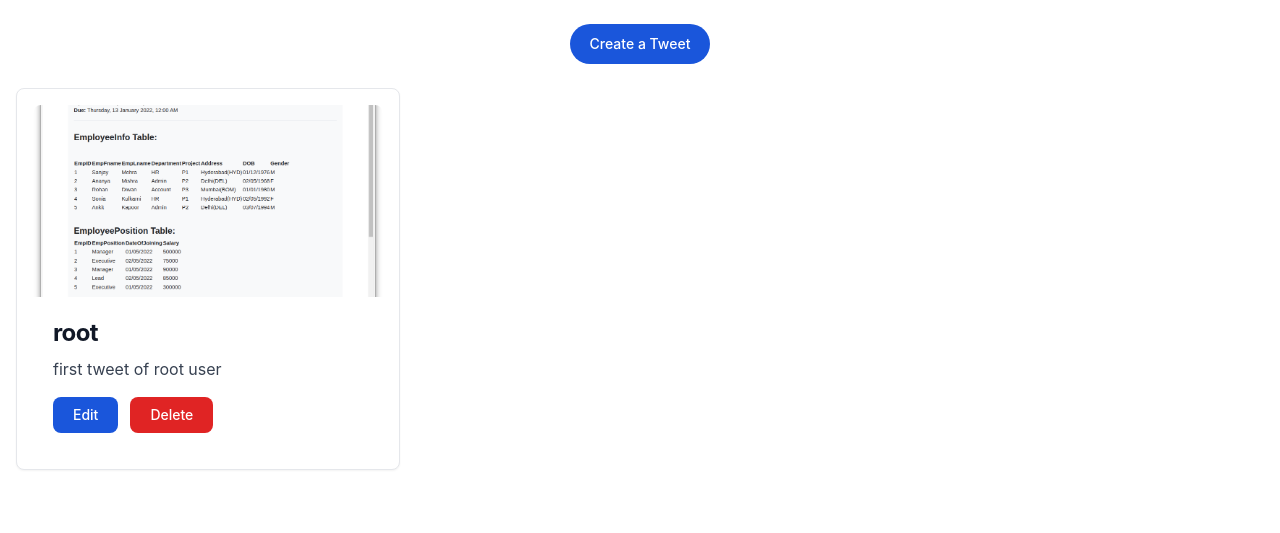
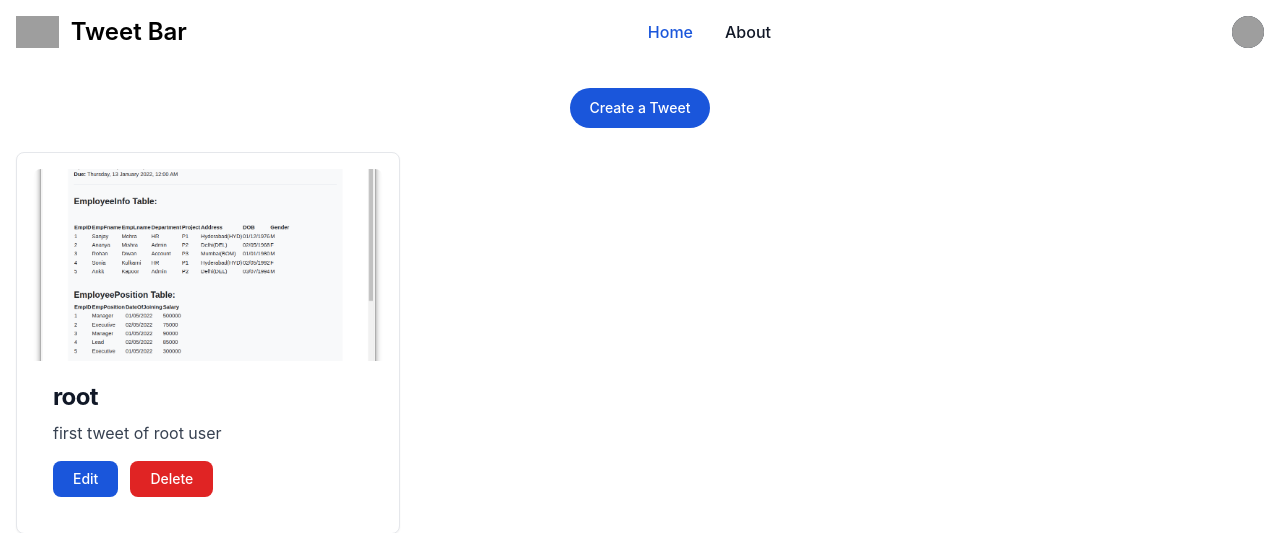
Before and after one commit to DhruvSimform/tweet-crud-auth, a Django app: page /tweet/ in a window 1280 px wide. Shown: the top 533 px of the page. Run offline with Django 4.2, Linux system fonts and the light colour scheme; data comes from the database, SQL or seed files in the repository; some libraries are stand-ins or nearby versions; grey boxes are pictures that could not be loaded.

Commit message:
Refactor tweet management templates and update URL routing for improved functionality

```diff
--- a/templates/layout.html
+++ b/templates/layout.html
@@ -13,6 +13,7 @@
 
 </head>
 <body class"bg-gray-900">
+    {% include "navbar.html" %}
     <div class="container">
         {% block content %}{% endblock content %}
     </div>
--- a/templates/navbar.html
+++ b/templates/navbar.html
@@ -3,7 +3,7 @@
     class="max-w-screen-xl flex flex-wrap items-center justify-between mx-auto p-4"
   >
     <a
-      href="https://flowbite.com/"
+      href="{% url "tweet_list" %}"
       class="flex items-center space-x-3 rtl:space-x-reverse"
     >
       <img
--- a/tweet/templates/tweet_list.html
+++ b/tweet/templates/tweet_list.html
@@ -17,9 +17,9 @@
         {% for tweet in tweets %}
         <div class="max-w-sm bg-white border border-gray-200 rounded-lg shadow-sm dark:bg-gray-800 dark:border-gray-700 p-4">
 
-            {% if tweet.photo %}
+            {% if tweet.photo.url %}
             <p href="#">
-                <img class="rounded-t-lg w-full h-48 object-cover" src="{{ tweet.photo }}" alt="Tweet Image" />
+                <img class="rounded-t-lg w-full h-48 object-cover" src="{{ tweet.photo.url }}" alt="Tweet Image" />
             </p>
             {% endif %}
 
--- a/tweet/urls.py
+++ b/tweet/urls.py
@@ -25,9 +25,9 @@ from . import views
 urlpatterns = [
     # path('admin/', admin.site.urls),
     path('',views.tweet_list , name='tweet_list'),
-    path('tweet/delete/<int:id>',views.tweet_delete , name='tweet_delete'),
-    path('tweet/create/',views.tweet_create , name='tweet_create'),
-    path('tweet/update/<int:id>',views.tweet_edit , name='tweet_edit'),
-    path('tweet/<int:id>',views.tweet_list , name='tweet_detail'),
+    path('delete/<int:id>',views.tweet_delete , name='tweet_delete'),
+    path('create/',views.tweet_create , name='tweet_create'),
+    path('<int:id>/edit',views.tweet_edit , name='tweet_edit'),
+    path('<int:id>/delete',views.tweet_list , name='tweet_detail'),
 
 ]
```
Also changed, not shown: tweet/templates/tweet_form.html (added, +27 -0 lines), tweet/templates/twet_form.html (deleted, +0 -8 lines), tweet/models.py (line endings or trailing spaces).
